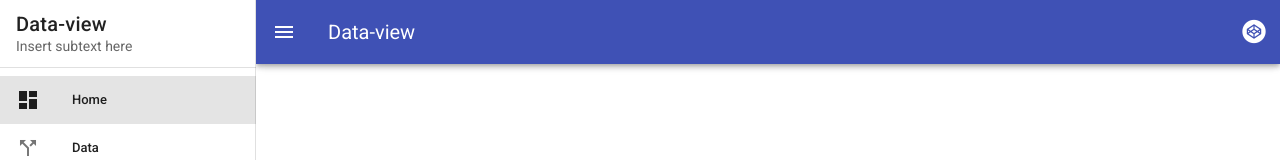
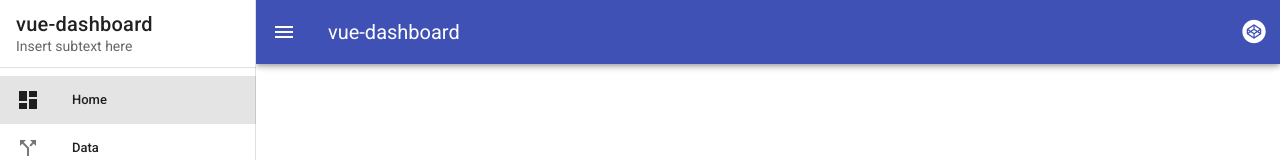
Before and after one commit to karismapa/data-view, a Vue app: page / in a window 1280 px wide. Shown: the top 160 px of the page. Built offline with nearby package versions, Linux system fonts and the light colour scheme.

Commit message:
re-brand

```diff
--- a/package.json
+++ b/package.json
@@ -1,5 +1,5 @@
 {
-  "name": "data-view",
+  "name": "vue-dashboard",
   "version": "0.1.0",
   "private": true,
   "scripts": {
--- a/public/index.html
+++ b/public/index.html
@@ -5,13 +5,13 @@
     <meta http-equiv="X-UA-Compatible" content="IE=edge">
     <meta name="viewport" content="width=device-width,initial-scale=1.0">
     <link rel="icon" href="<%= BASE_URL %>favicon.ico">
-    <title>Dummy Dashboard | data-view</title>
+    <title>Dummy Dashboard | vue-dashboard</title>
     <link rel="stylesheet" href="https://fonts.googleapis.com/css?family=Roboto:100,300,400,500,700,900">
     <link rel="stylesheet" href="https://cdn.jsdelivr.net/npm/@mdi/font@latest/css/materialdesignicons.min.css">
   </head>
   <body>
     <noscript>
-      <strong>We're sorry but data-view doesn't work properly without JavaScript enabled. Please enable it to continue.</strong>
+      <strong>We're sorry but vue-dashboard doesn't work properly without JavaScript enabled. Please enable it to continue.</strong>
     </noscript>
     <div id="app"></div>
     <!-- built files will be auto injected -->
--- a/src/views/Baseline.vue
+++ b/src/views/Baseline.vue
@@ -7,7 +7,7 @@
       <v-list-item>
         <v-list-item-content>
           <v-list-item-title class="title">
-            Data-view
+            vue-dashboard
           </v-list-item-title>
           <v-list-item-subtitle>
             Insert subtext here
@@ -66,14 +66,14 @@
       dark
     >
       <v-app-bar-nav-icon @click.stop="drawer = !drawer" />
-      <v-toolbar-title>Data-view</v-toolbar-title>
+      <v-toolbar-title>vue-dashboard</v-toolbar-title>
       <v-spacer></v-spacer>
       <v-tooltip bottom>
         <template v-slot:activator="{ on }">
           <v-btn
             icon
             large
-            href="https://github.com/karismapa/data-view"
+            href="https://github.com/karismapa/vue-dashboard"
             target="_blank"
             v-on="on"
           >
```
Also changed, not shown: 1 other file (tests, documents, lock files or other folders).
